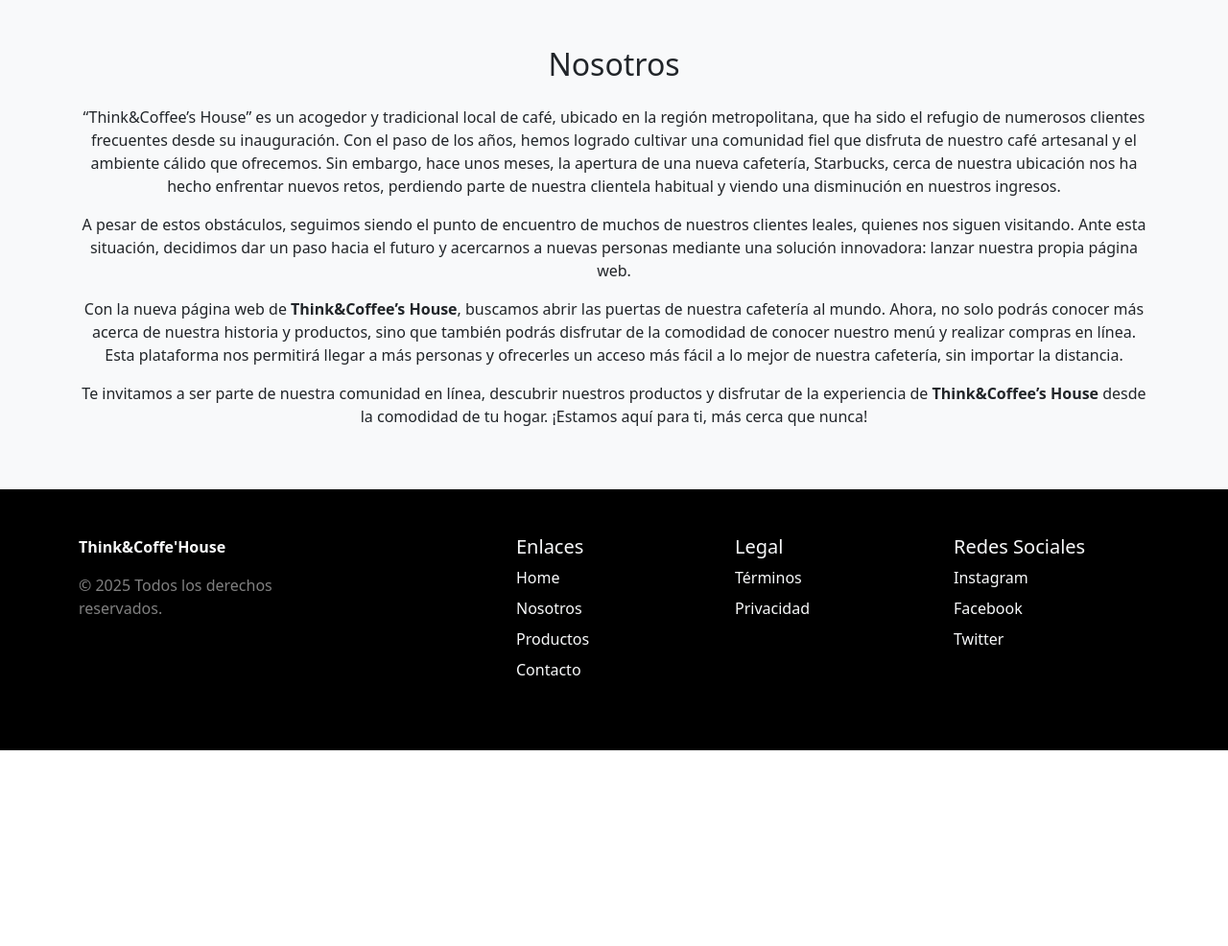
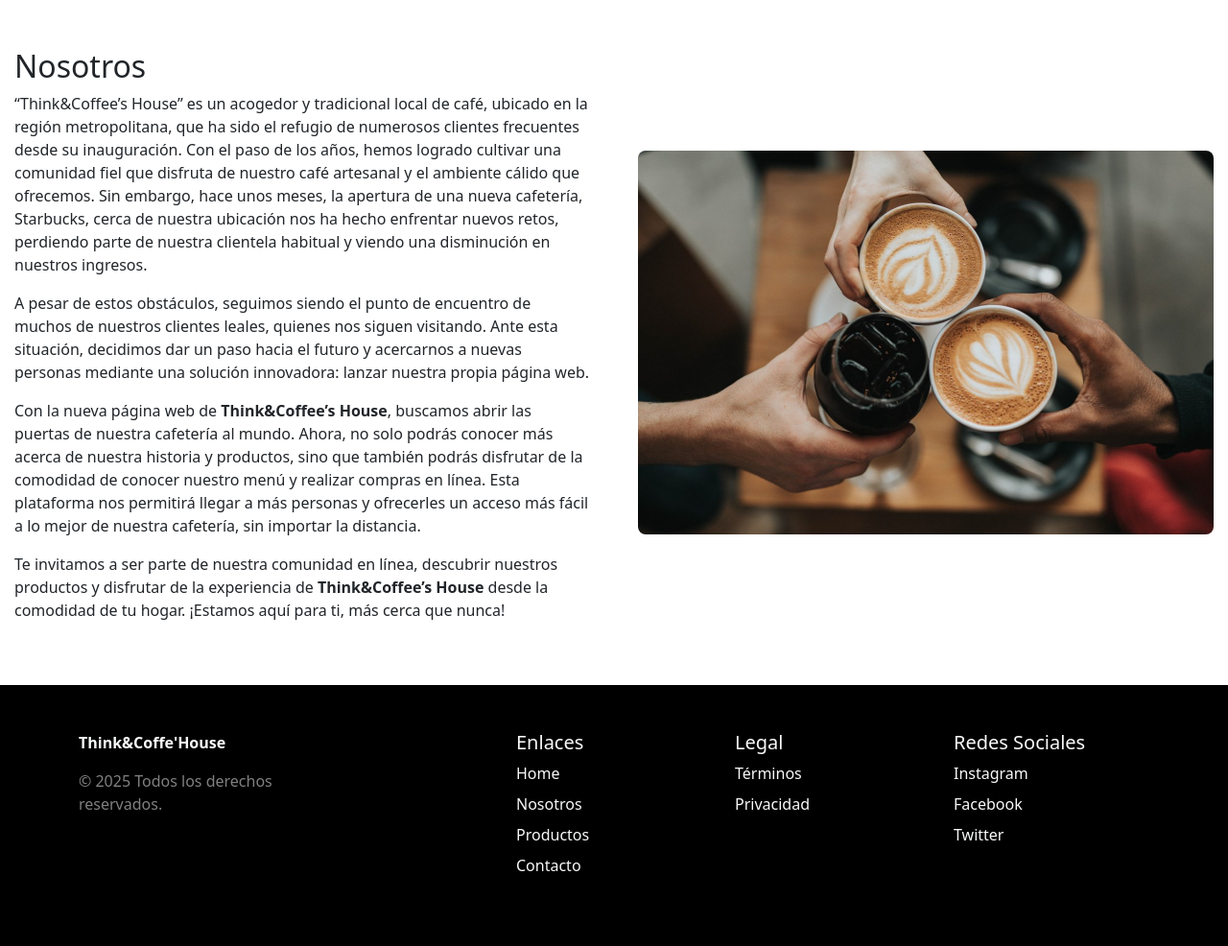
Before and after one commit to Sebastian-p-c/Coffe-Store, a Django app: page /nosotros/ in a window 1280 px wide. Shown: the part 56-1042 px from the top of the page at 96% size. Before the commit the page ends 838 px from the top, so only its background shows below. Run offline with Django 5.2, Linux system fonts and the light colour scheme; some libraries are stand-ins or nearby versions.

Commit message:
Mejoras y animacion en Nosotros.html

```diff
--- a/StoreCoffe/templates/menu/nosotros.html
+++ b/StoreCoffe/templates/menu/nosotros.html
@@ -45,6 +45,91 @@
         #nombre-usuario {
             color: white;
         }
+
+        /* Sección Nosotros*/
+                /* Estilos de la sección Nosotros */
+        .nosotros-section {
+            display: flex;
+            justify-content: space-between;
+            align-items: center;
+            padding: 50px 0;
+            margin: 0 15px;
+            animation: fadeInUp 1s ease-out;
+        }
+
+        .nosotros-text {
+            width: 48%;
+            text-align: left;
+            opacity: 0;
+            animation: fadeInLeft 1s forwards;
+        }
+
+        .nosotros-text p {
+            margin-bottom: 1rem;
+        }
+
+        .nosotros-image {
+            width: 48%;
+            opacity: 0;
+            animation: fadeInRight 1s forwards;
+            transition: all 0.3s ease-in-out;
+        }
+
+        .nosotros-image img {
+            width: 100%;
+            border-radius: 8px;
+        }
+
+        /* Animaciones */
+        @keyframes fadeInLeft {
+            from {
+                opacity: 0;
+                transform: translateX(-30px);
+            }
+            to {
+                opacity: 1;
+                transform: translateX(0);
+            }
+        }
+
+        @keyframes fadeInRight {
+            from {
+                opacity: 0;
+                transform: translateX(30px);
+            }
+            to {
+                opacity: 1;
+                transform: translateX(0);
+            }
+        }
+
+        @keyframes fadeInUp {
+            from {
+                opacity: 0;
+                transform: translateY(30px);
+            }
+            to {
+                opacity: 1;
+                transform: translateY(0);
+            }
+        }
+
+        /* Media Query para Pantallas Pequeñas */
+        @media (max-width: 768px) {
+            .nosotros-section {
+                flex-direction: column;
+                align-items: center;
+            }
+
+            .nosotros-text, .nosotros-image {
+                width: 100%;
+                text-align: center;
+            }
+
+            .nosotros-text {
+                margin-bottom: 30px;
+            }
+        }
     </style>
 </head>
 <body>
@@ -75,33 +160,32 @@
   </nav>
 
   <!-- SECCIÓN "NOSOTROS" -->
-  <section class="bg-light py-5">
-    <div class="container">
-      <h2 class="text-center mb-4">Nosotros</h2>
-      <p class="text-center">“Think&Coffee’s House” es un acogedor y tradicional local de café,
-        ubicado en la región metropolitana, que ha sido el refugio de numerosos clientes frecuentes
-        desde su inauguración. Con el paso de los años, hemos logrado cultivar una comunidad fiel
-        que disfruta de nuestro café artesanal y el ambiente cálido que ofrecemos. Sin embargo,
-        hace unos meses, la apertura de una nueva cafetería, Starbucks, cerca de nuestra ubicación
-        nos ha hecho enfrentar nuevos retos, perdiendo parte de nuestra clientela habitual y viendo
-        una disminución en nuestros ingresos.
-        </p>
+  <section class="nosotros-section">
+    <div class="nosotros-text">
+      <h2>Nosotros</h2>
+      <p>“Think&Coffee’s House” es un acogedor y tradicional local de café, ubicado en la región metropolitana,
+        que ha sido el refugio de numerosos clientes frecuentes desde su inauguración. Con el paso de los años,
+        hemos logrado cultivar una comunidad fiel que disfruta de nuestro café artesanal y el ambiente cálido
+        que ofrecemos. Sin embargo, hace unos meses, la apertura de una nueva cafetería, Starbucks, cerca de
+        nuestra ubicación nos ha hecho enfrentar nuevos retos, perdiendo parte de nuestra clientela habitual
+        y viendo una disminución en nuestros ingresos.</p>
 
-      <p class="text-center">A pesar de estos obstáculos, seguimos siendo el punto de encuentro de
-        muchos de nuestros clientes leales, quienes nos siguen visitando. Ante esta situación,
-        decidimos dar un paso hacia el futuro y acercarnos a nuevas personas mediante una solución
-        innovadora: lanzar nuestra propia página web.
-        </p>
+      <p>A pesar de estos obstáculos, seguimos siendo el punto de encuentro de muchos de nuestros clientes
+        leales, quienes nos siguen visitando. Ante esta situación, decidimos dar un paso hacia el futuro y
+        acercarnos a nuevas personas mediante una solución innovadora: lanzar nuestra propia página web.</p>
 
-      <p class="text-center">Con la nueva página web de <strong>Think&Coffee’s House</strong>,
-        buscamos abrir las puertas de nuestra cafetería al mundo. Ahora, no solo podrás conocer
-         más acerca de nuestra historia y productos, sino que también podrás disfrutar de la
-         comodidad de conocer nuestro menú y realizar compras en línea. Esta plataforma nos
-         permitirá llegar a más personas y ofrecerles un acceso más fácil a lo mejor de nuestra
-         cafetería, sin importar la distancia.
-        </p>
+      <p>Con la nueva página web de <strong>Think&Coffee’s House</strong>, buscamos abrir las puertas
+        de nuestra cafetería al mundo. Ahora, no solo podrás conocer más acerca de nuestra historia y productos,
+        sino que también podrás disfrutar de la comodidad de conocer nuestro menú y realizar compras en línea.
+        Esta plataforma nos permitirá llegar a más personas y ofrecerles un acceso más fácil a lo mejor de nuestra
+        cafetería, sin importar la distancia.</p>
 
-      <p class="text-center">Te invitamos a ser parte de nuestra comunidad en línea, descubrir nuestros productos y disfrutar de la experiencia de <strong>Think&Coffee’s House</strong> desde la comodidad de tu hogar. ¡Estamos aquí para ti, más cerca que nunca!</p>
+      <p>Te invitamos a ser parte de nuestra comunidad en línea, descubrir nuestros productos y disfrutar
+        de la experiencia de <strong>Think&Coffee’s House</strong> desde la comodidad de tu hogar. ¡Estamos
+        aquí para ti, más cerca que nunca!</p>
+    </div>
+    <div class="nosotros-image">
+      <img src="{% static 'img/diferentes-tipos-de-cafes.jpg' %}" alt="Imagen de la cafetería">
     </div>
   </section>
 
```
Also changed, not shown: StoreCoffe/static/img/diferentes-tipos-de-cafes.jpg (added).
